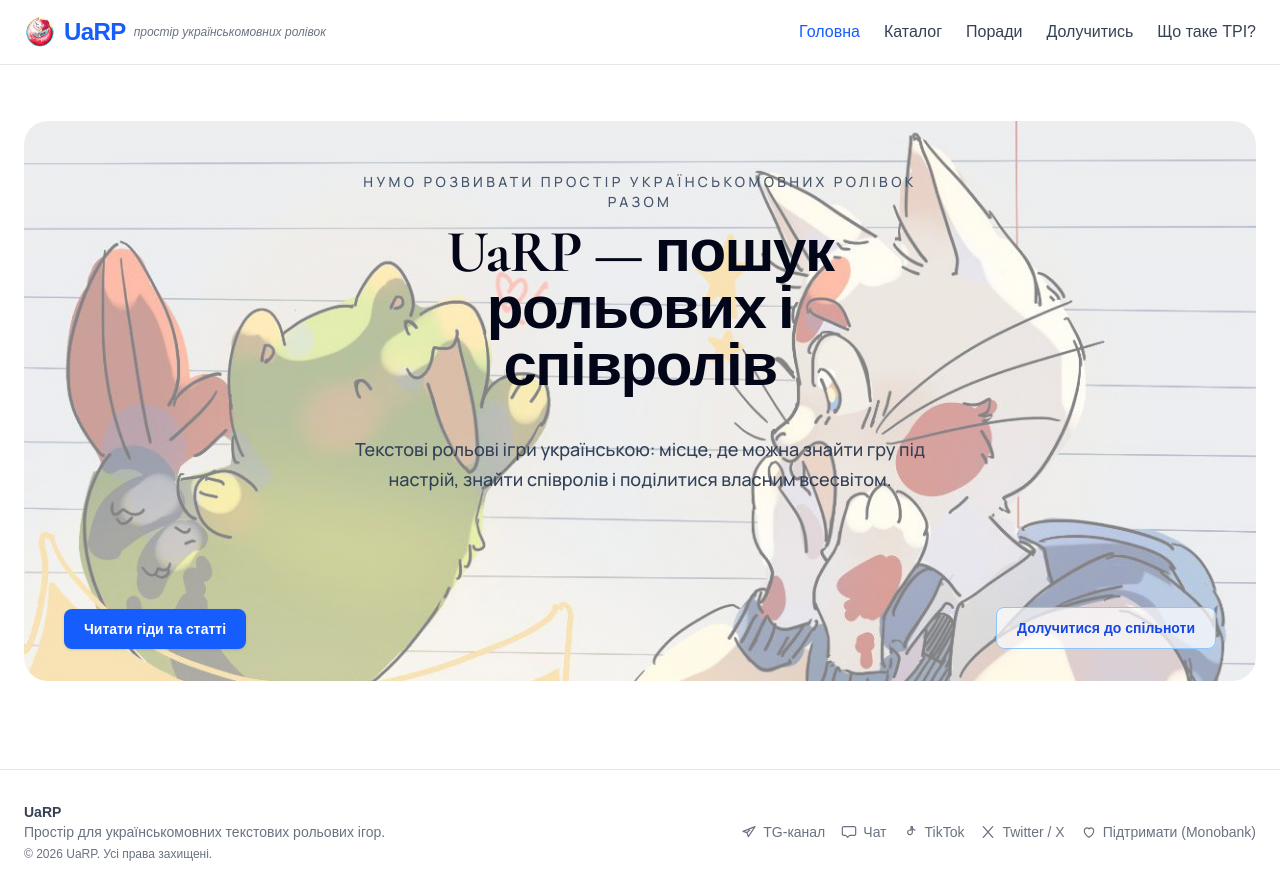
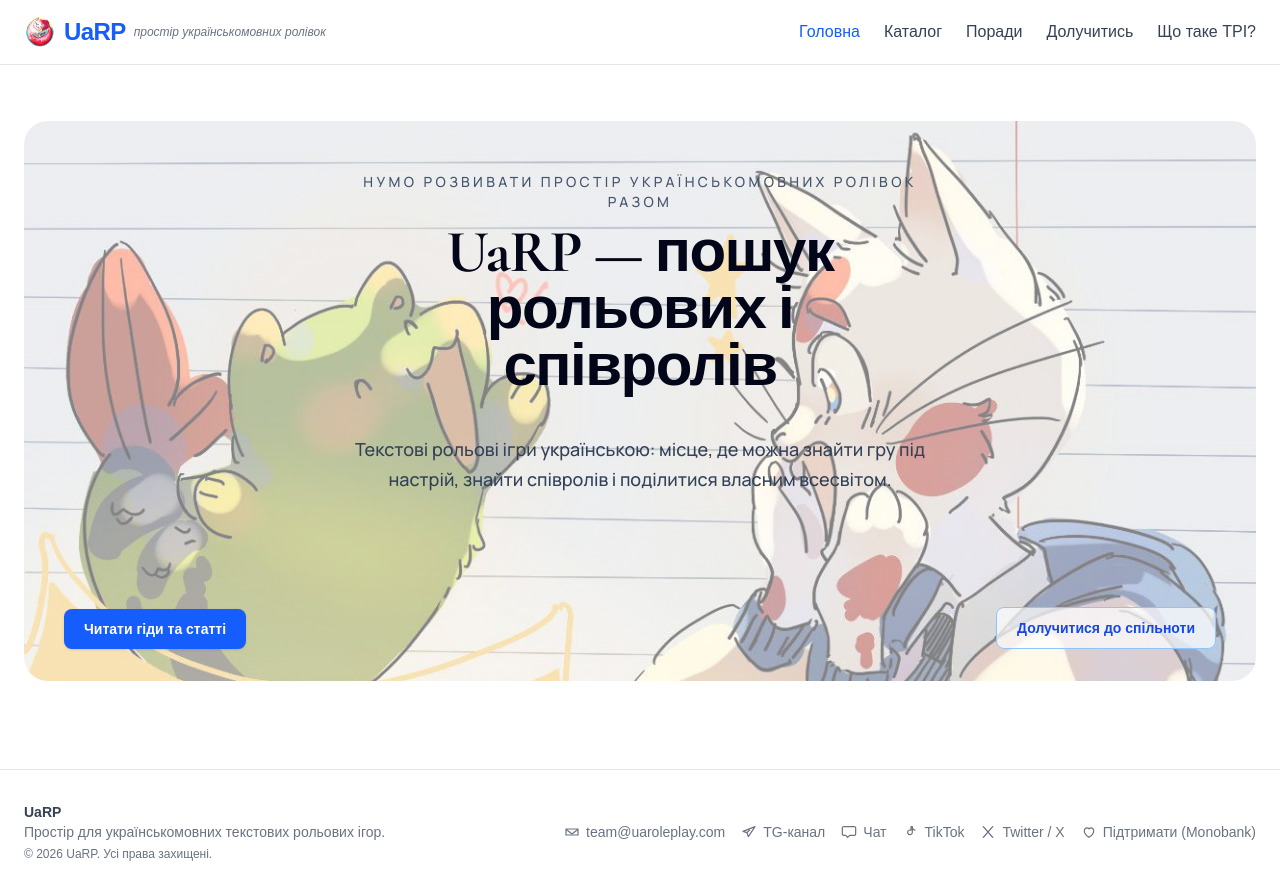
Before and after one commit to UaRPTeam/uaroleplay.com, a Next.js app in the folder frontend/: page / in a window 1280 px wide. Built offline with nearby package versions, Linux system fonts and the light colour scheme.

Commit message:
adding toml file

```diff
--- a/frontend/components/Footer.tsx
+++ b/frontend/components/Footer.tsx
@@ -17,6 +17,16 @@ export default function Footer() {
 
         <div className="flex flex-wrap gap-x-4 gap-y-1 text-xs sm:text-sm">
           {/* Підстав свої реальні посилання замість # */}
+          <a
+            href="mailto:team@uaroleplay.com"
+            className={linkClass}
+          >
+            <svg viewBox="0 0 24 24" className="h-4 w-4" fill="none" aria-hidden="true">
+              <path d="M3 7.5h18v9H3z" stroke="currentColor" strokeWidth="1.8" strokeLinejoin="round" />
+              <path d="M3 8l9 7 9-7" stroke="currentColor" strokeWidth="1.8" strokeLinejoin="round" />
+            </svg>
+            team@uaroleplay.com
+          </a>
           <a
             href="https://t.me/poshuk_ukrroleplay"
             target="_blank"
```
Also changed, not shown: 1 other file (tests, documents, lock files or other folders).
